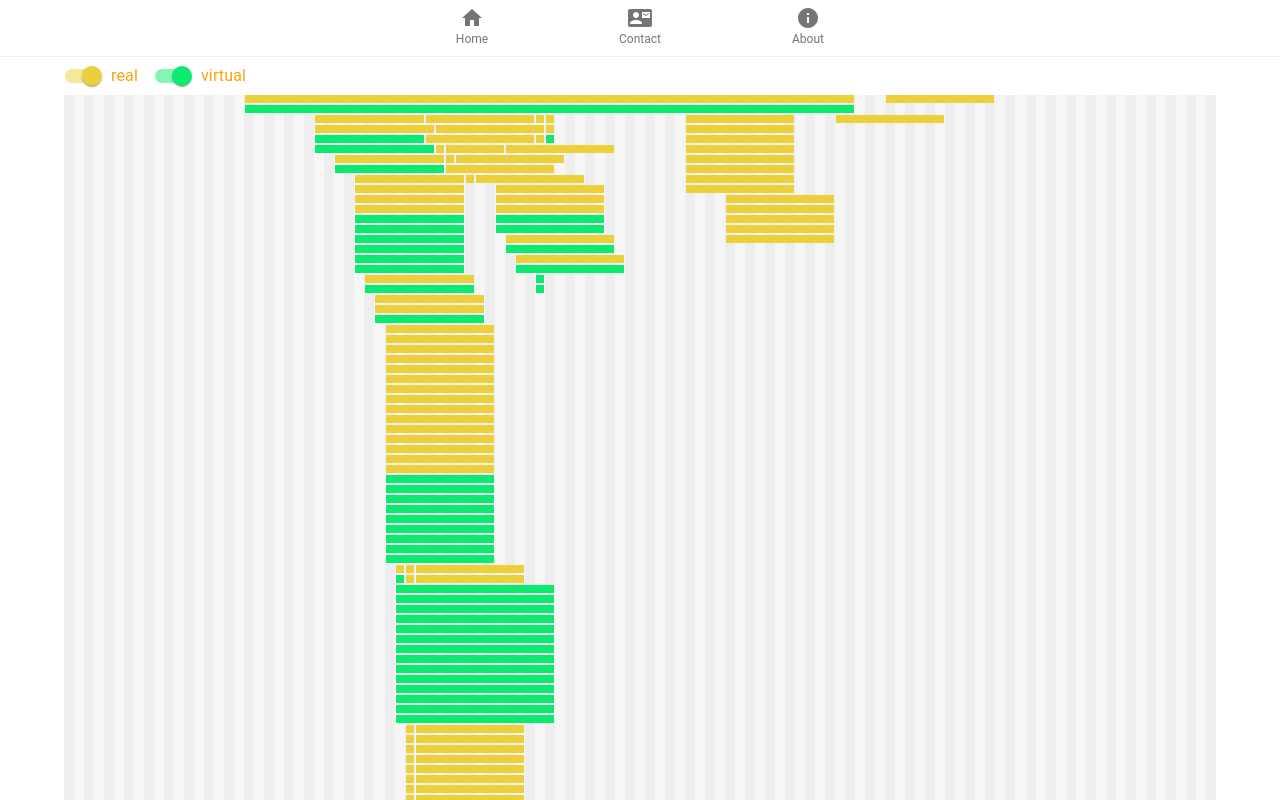
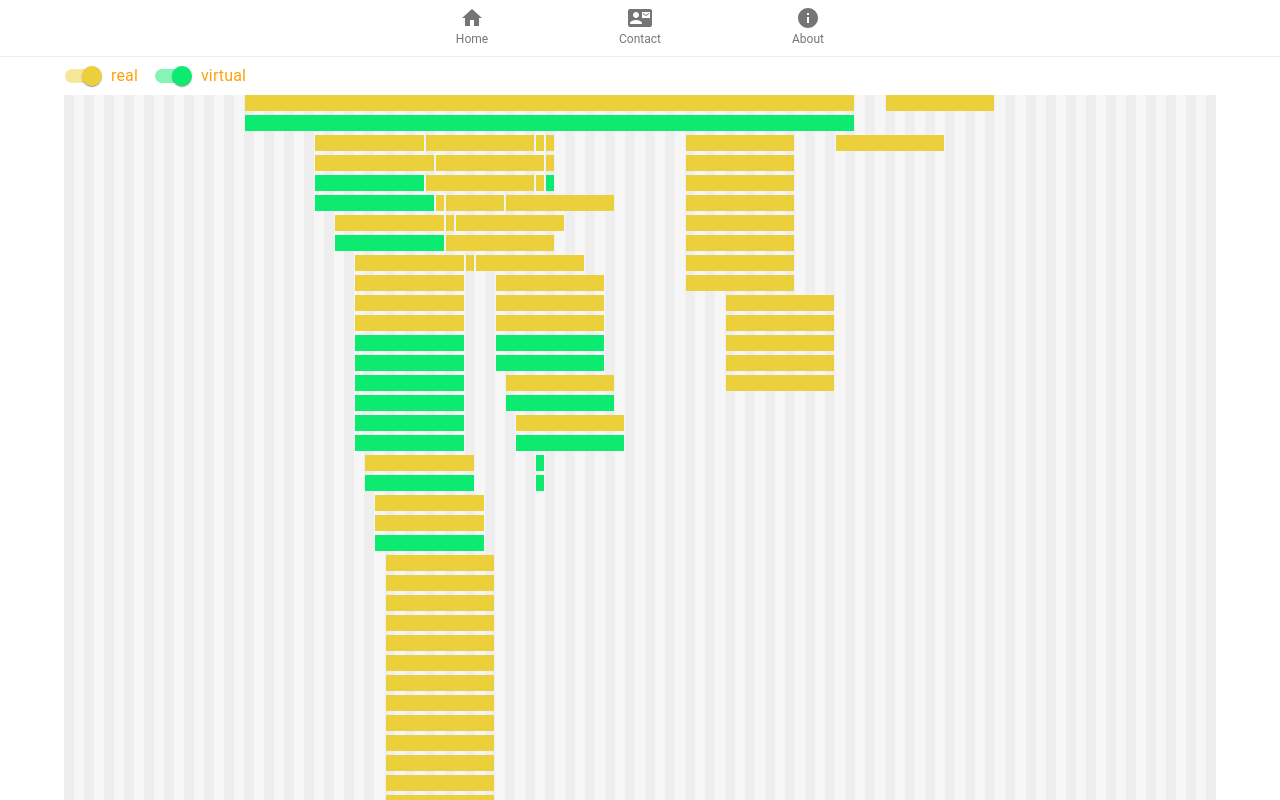
Before and after one commit to d-kuznetsov/cranach-timeline, a Next.js app: page / in a window 1280 px wide. Shown: the top 800 px of the page. Built offline with nearby package versions, Linux system fonts and the light colour scheme.

Commit message:
add line height as prop

```diff
--- a/src/components/TimeLine/TimeLine.module.scss
+++ b/src/components/TimeLine/TimeLine.module.scss
@@ -18,10 +18,8 @@
 }
 
 .item {
-  background-color: green;
   position: absolute;
   z-index: 2;
-  font-size: 10px;
   height: 8px;
   cursor: pointer;
 }
--- a/src/components/TimeLine/index.jsx
+++ b/src/components/TimeLine/index.jsx
@@ -9,8 +9,6 @@ export function TimelineContainer() {
   const { period, artworksToView } = useSelector((state) => state);
   return <TimelineComponent period={period} items={artworksToView} />;
 }
-
-const OFFSET = 10;
 
 function getItemsByYear(items) {
   const itemsByYear = {};
@@ -69,13 +67,13 @@ function withAdditionalProps(yearList, items) {
   };
 }
 
-export function TimelineComponent({ period, items }) {
+export function TimelineComponent({ period, items, lineHeight = 16 }) {
   const yearList = getYearList(period);
   const { modifiedItems, maxOffsetFactor } = withAdditionalProps(yearList, items);
   const itemsByYear = getItemsByYear(modifiedItems);
-  console.log(itemsByYear);
+  const offset = lineHeight * 1.25;
   return (
-    <div className={styles.container} style={{ height: OFFSET * (maxOffsetFactor + 1) }}>
+    <div className={styles.container} style={{ height: offset * (maxOffsetFactor + 1) }}>
       {yearList.map((year) => (
         <div key={year} data-year={year} className={styles.year}>
           {!itemsByYear[year]
@@ -99,8 +97,9 @@ export function TimelineComponent({ period, items }) {
                       className={styles.item}
                       style={{
                         marginLeft: "1px",
-                        top: `${OFFSET * offsetFactor}px`,
+                        top: `${offset * offsetFactor}px`,
                         width: `calc(${100 * periodLength}% - 2px)`,
+                        height: `${lineHeight}px`,
                         backgroundColor: CATEGORIES[categoryId].mainColor,
                       }}
                     ></div>
@@ -115,4 +114,5 @@ export function TimelineComponent({ period, items }) {
 TimelineComponent.propTypes = {
   period: PropTypes.array,
   items: PropTypes.array,
+  lineHeight: PropTypes.number,
 };
```
